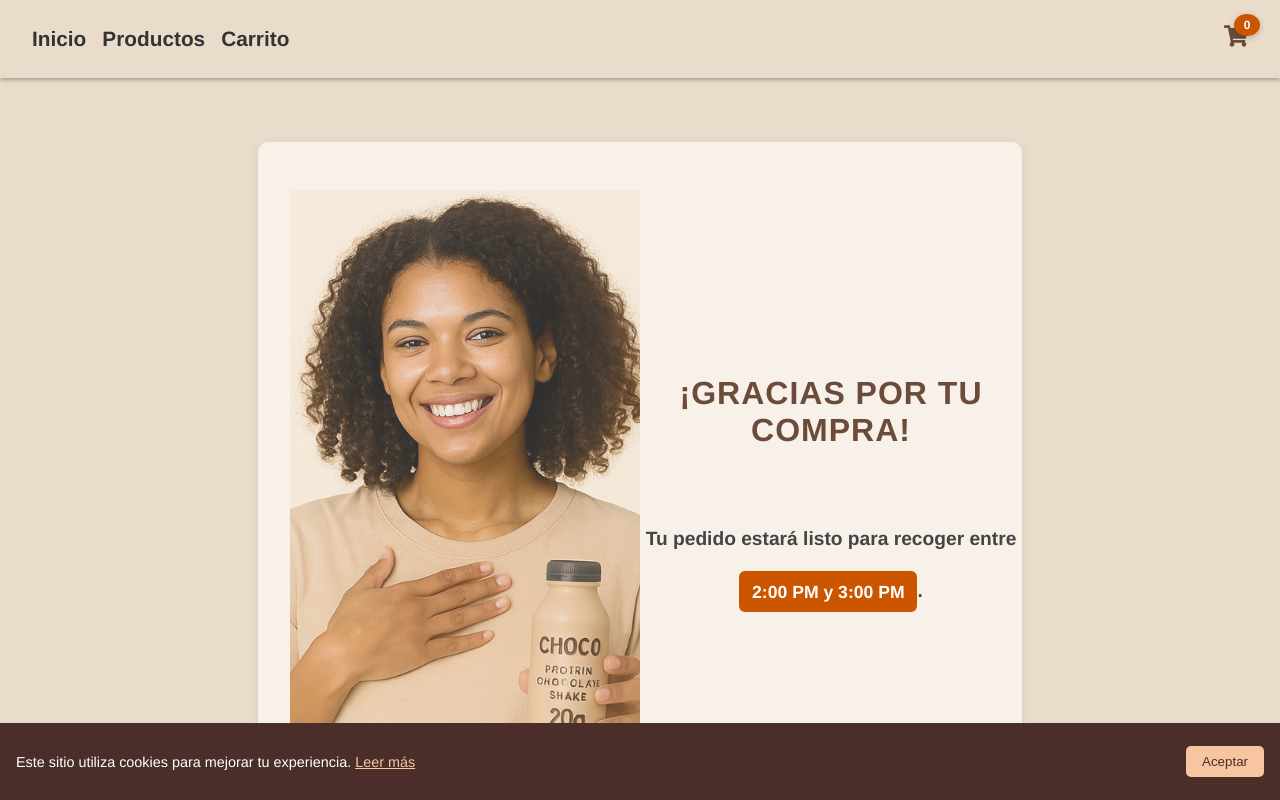
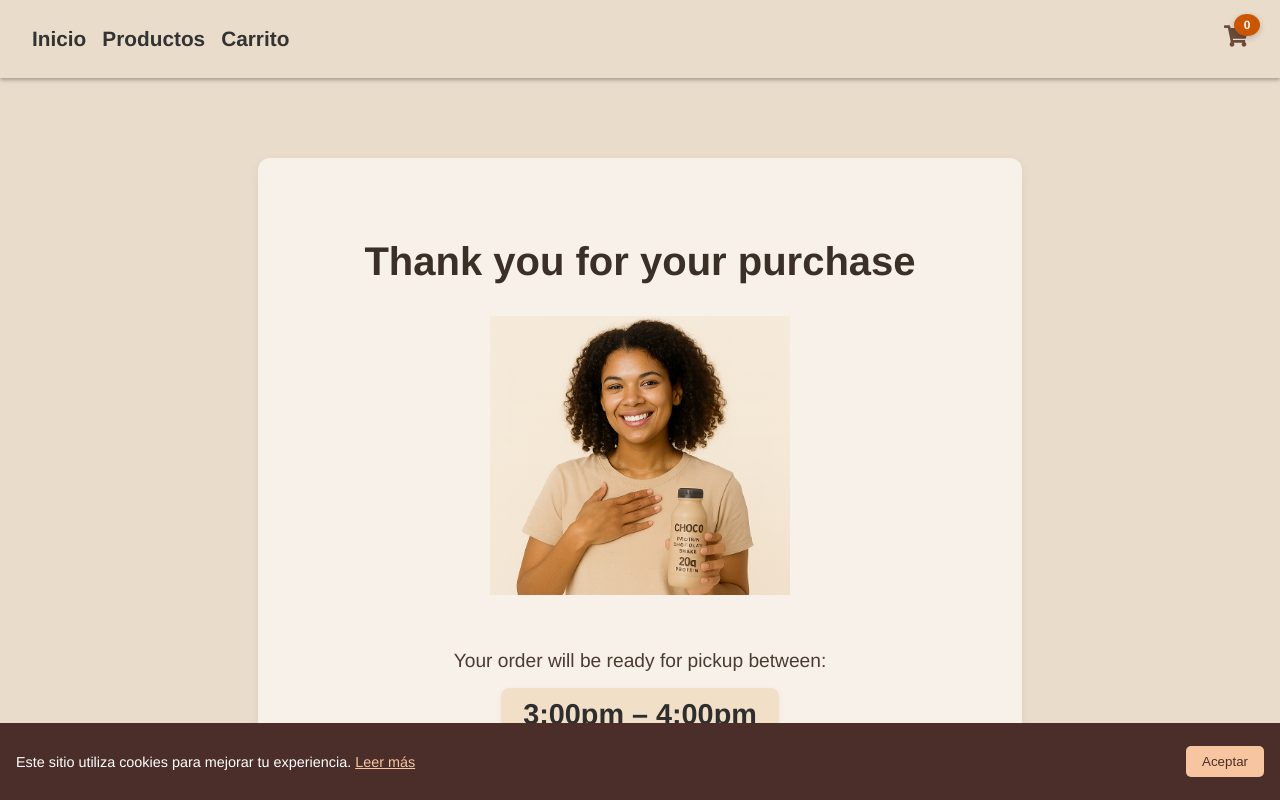
Before and after one commit to SourceRn/chocosEcommerce, a React (Vite) app: page /confirmation in a window 1280 px wide. Shown: the top 800 px of the page. Built offline with nearby package versions, Linux system fonts and the light colour scheme.

Commit message:
cambios en avisos legales

```diff
--- a/src/pages/Cart/Cart.jsx
+++ b/src/pages/Cart/Cart.jsx
@@ -14,11 +14,13 @@ const Cart = () => {
     }
   };
 
+  const total = getTotal();
+
   return (
     <div className='cart-container'>
       <h2>Carrito de Compra</h2>
       {cart.length === 0 ? (
-        <p className="empty-cart">Tu carrito esta vacío</p>
+        <p className="empty-cart">Tu carrito está vacío</p>
       ) : (
         <ul>
           {cart.map((item) => (
@@ -43,8 +45,14 @@ const Cart = () => {
         </ul>
       )}
       <div className="cart-footer">
-        <h3 className='cart-total'>Total: ${getTotal().toFixed(2)}</h3>
-        <Link to="/checkout" className="checkout-btn">Pagar ahora</Link>
+        <h3 className='cart-total'>Total: ${total.toFixed(2)}</h3>
+        {total > 0 ? (
+          <Link to="/checkout" className="checkout-btn">Pagar ahora</Link>
+        ) : (
+          <button className="checkout-btn disabled" disabled>
+            Agrega productos para continuar
+          </button>
+        )}
       </div>
     </div>
   );
--- a/src/pages/Checkout/Checkout.css
+++ b/src/pages/Checkout/Checkout.css
@@ -50,3 +50,44 @@
 .checkout-form button:hover {
   background-color: #1b5e20;
 }
+
+.expiration-input,
+.cvc-input {
+  max-width: 150px;
+}
+
+.checkout-summary {
+  background-color: #f8f1e9;
+  padding: 1rem;
+  border-radius: 6px;
+  margin-bottom: 2rem;
+}
+
+.checkout-summary ul {
+  list-style: none;
+  padding: 0;
+  margin: 0;
+}
+
+.checkout-item {
+  display: flex;
+  justify-content: space-between;
+  padding: 0.5rem 0;
+  border-bottom: 1px solid #ddd;
+  font-size: 0.95rem;
+  color: #4b2e2a;
+}
+
+.checkout-total {
+  margin-top: 1rem;
+  text-align: right;
+  font-size: 1.2rem;
+  font-weight: bold;
+  color: #6b4c3b;
+}
+
+.empty-cart {
+  text-align: center;
+  font-size: 1rem;
+  color: #777;
+}
--- a/src/pages/Checkout/Checkout.jsx
+++ b/src/pages/Checkout/Checkout.jsx
@@ -3,34 +3,53 @@ import { useNavigate } from 'react-router-dom';
 import './Checkout.css';
 import { useCart } from '../../contexts/CartContext';
 
-
 const Checkout = () => {
   const navigate = useNavigate();
-  const { clearCart } = useCart();
+  const { cart, getTotal, clearCart } = useCart();
 
   const handleSubmit = (e) => {
     e.preventDefault();
     clearCart();
-    // Aquí podrías enviar los datos al backend
     navigate('/confirmation');
   };
 
   return (
     <form onSubmit={handleSubmit} className='checkout-form'>
-      <h2>Pago</h2>
+      <h2>Resumen de pago</h2>
+
+      <div className="checkout-summary">
+        {cart.length === 0 ? (
+          <p className="empty-cart">Tu carrito está vacío.</p>
+        ) : (
+          <ul>
+            {cart.map((item) => (
+              <li key={item.id} className="checkout-item">
+                <span>{item.name}</span>
+                <span>x{item.quantity}</span>
+                <span>${(item.price * item.quantity).toFixed(2)}</span>
+              </li>
+            ))}
+          </ul>
+        )}
+        <div className="checkout-total">
+          <strong>Total:</strong> ${getTotal().toFixed(2)}
+        </div>
+      </div>
+
+      <h3>Datos de pago</h3>
 
       <label>Nombre completo</label>
-      <input type="text" placeholder="Juan Pérez"  />
+      <input type="text" placeholder="Juan Pérez" required />
 
       <label>Correo electrónico</label>
-      <input type="email" placeholder="juan@email.com"  />
+      <input type="email" placeholder="juan@email.com" required />
 
       <label>Número de tarjeta</label>
       <input
         type="text"
         placeholder="1234 5678 9012 3456"
         pattern="\d{4} \d{4} \d{4} \d{4}"
-
+        required
       />
 
       <div className="payment-row">
@@ -40,7 +59,8 @@ const Checkout = () => {
             type="text"
             placeholder="MM/AA"
             pattern="\d{2}/\d{2}"
-
+            className='expiration-input'
+            required
           />
         </div>
         <div>
@@ -49,7 +69,8 @@ const Checkout = () => {
             type="text"
             placeholder="123"
             pattern="\d{3}"
-
+            className='cvc-input'
+            required
           />
         </div>
       </div>
--- a/src/pages/Confirmation/Confirmation.css
+++ b/src/pages/Confirmation/Confirmation.css
@@ -1,59 +1,41 @@
 .confirmation {
   background: #f8f1e9;
   padding: 3rem 2rem;
-  border-radius: 10px;
+  border-radius: 12px;
   text-align: center;
-  box-shadow: 0 4px 12px rgba(0, 0, 0, 0.08);
   max-width: 700px;
-  margin: 4rem auto;
+  margin: 5rem auto;
   font-family: 'Helvetica Neue', sans-serif;
   color: #1b1f2b;
-  position: relative;
-  display: flex;
+  box-shadow: 0 4px 12px rgba(0, 0, 0, 0.06);
 }
 
 .confirmation h2 {
-  font-size: 2rem;
-  color: #6b4c3b;
-  margin-bottom: 1rem;
-  text-transform: uppercase;
-  letter-spacing: 1px;
+  font-size: 2.5rem;
+  font-weight: bold;
+  color: #3b3028;
+  margin-bottom: 2rem;
+}
+
+.confirmation-image {
+  max-width: 300px;
+  width: 100%;
+  margin-bottom: 2rem;
 }
 
 .confirmation p {
   font-size: 1.2rem;
-  color: #444;
-  line-height: 1.6;
+  color: #4b3b32;
+  margin-bottom: 1rem;
 }
 
-.confirmation span.pickup-time {
+.pickup-time {
+  font-size: 1.8rem;
+  font-weight: bold;
+  color: #2e2e2e;
+  background-color: #f1dfc7;
   display: inline-block;
-  background-color: #cc5500;
-  color: white;
-  padding: 0.4rem 0.8rem;
-  border-radius: 6px;
-  font-weight: bold;
-  margin-top: 1rem;
-  font-size: 1.1rem;
+  padding: 0.6rem 1.4rem;
+  border-radius: 8px;
+  box-shadow: 0 2px 6px rgba(0,0,0,0.05);
 }
-
-.confirmation-img {
-  background-image: url('../../assets/succesful-purchase.png');
-  background-repeat: no-repeat;
-  background-position: center;
-  background-size: cover;
-  width: 50%;
-  height: 600px;
-  opacity: 0.8;
-}
-
-.confirmation-message {
-  position: absolute;
-  max-width: 400px;
-  left: 50%;
-  align-self: center;
-  display: flex;
-  flex-direction: column;
-  gap: 40px;
-  font-weight: bold;
-}
--- a/src/pages/Confirmation/Confirmation.jsx
+++ b/src/pages/Confirmation/Confirmation.jsx
@@ -4,16 +4,17 @@ import successImage from '../../assets/succesful-purchase.png';
 
 const Confirmation = () => (
   <div className='confirmation'>
-    <div
-      className="confirmation-img"
-    ></div>
-    <div className='confirmation-message'>
-      <h2>¡Gracias por tu compra!</h2>
-      <p>
-        Tu pedido estará listo para recoger entre{' '}
-        <span className="pickup-time">2:00 PM y 3:00 PM</span>.
-      </p>
-    </div>
+    <h2>Thank you for your purchase</h2>
+
+    <img
+      src={successImage}
+      alt="Purchase success"
+      className='confirmation-image'
+    />
+
+    <p>Your order will be ready for pickup between:</p>
+
+    <div className='pickup-time'>3:00pm – 4:00pm</div>
   </div>
 );
 
--- a/src/pages/CookiePolicy/CookiePolicy.jsx
+++ b/src/pages/CookiePolicy/CookiePolicy.jsx
@@ -6,7 +6,7 @@ const CookiePolicy = () => {
       <h1>Política de Cookies</h1>
 
       <p>
-        En <strong>ChocoShop</strong>, utilizamos cookies para mejorar tu experiencia en nuestro sitio web. Esta política explica qué son las cookies, cómo las usamos y cómo puedes controlarlas.
+        En <strong>ChocosElInge</strong>, utilizamos cookies para mejorar tu experiencia en nuestro sitio web. Esta política explica qué son las cookies, cómo las usamos y cómo puedes controlarlas.
       </p>
 
       <h2>¿Qué son las cookies?</h2>
--- a/src/pages/Nosotros/InformacionLegal.jsx
+++ b/src/pages/Nosotros/InformacionLegal.jsx
@@ -21,7 +21,6 @@ const IdentificacionEcommerce = () => {
       <h2>Métodos de Pago Aceptados</h2>
       <ul>
         <li>Tarjeta de crédito y débito (Visa, Mastercard, AMEX)</li>
-        <li>PayPal</li>
       </ul>
 
       <h2>Políticas de Entrega</h2>
@@ -31,7 +30,7 @@ const IdentificacionEcommerce = () => {
 
       <h2>Política de Cancelaciones y Devoluciones</h2>
       <p>
-        Puedes cancelar tu pedido antes de que sea enviado. Las devoluciones se aceptan dentro de los 7 días posteriores a la entrega, siempre que el producto no haya sido abierto o usado.
+        Puedes cancelar tu pedido dentro de un tiempo de 1 hora después de realizarlo. Las devoluciones solo se aceptan si el ticket de compra es distinto a lo que le esta siendo entregado.
       </p>
 
       <h2>Jurisdicción</h2>
--- a/src/pages/PrivacityAdvice/PrivacityAdvice.jsx
+++ b/src/pages/PrivacityAdvice/PrivacityAdvice.jsx
@@ -31,7 +31,7 @@ const PrivacityAdvice = () => (
     </p>
     <h2>Cumplimiento de Protección de Datos</h2>
     <p>
-      En <strong>ChocoShop</strong> cumplimos con la{" "}
+      En <strong>ChocosElInge</strong> cumplimos con la{" "}
       <strong>
         Ley Federal de Protección de Datos Personales en Posesión de los
         Particulares
--- a/src/pages/TermsAndConditions/TermsAndConditions.jsx
+++ b/src/pages/TermsAndConditions/TermsAndConditions.jsx
@@ -22,11 +22,11 @@ const TermsAndConditions = () => (
         Seleccione los productos que desea adquirir y agréguelos al carrito de
         compras.
       </li>
-      <li>Complete el formulario de datos personales y dirección de envío.</li>
+      <li>Complete el formulario de datos personales.</li>
       <li>Elija el método de pago y confirme su pedido.</li>
       <li>
         Recibirá un correo electrónico de confirmación con los detalles de su
-        compra.
+        compra y horario para tomar su pedido.
       </li>
     </ul>
     <h2>2. Precios y Pagos</h2>
@@ -39,10 +39,10 @@ const TermsAndConditions = () => (
         Nos reservamos el derecho de modificar los precios en cualquier momento.
       </li>
     </ul>
-    <h2>3. Envíos y Entregas</h2>
+    <h2>3. Entregas</h2>
     <ul>
       <li>
-        Los envíos se realizan a la dirección proporcionada por el cliente.
+        Los pedidos son agendados y preparados 1 hora después de pedirlos, el cliente debe pasar a recogerlos, dado el caso se exceda un tiempo de 6 horas una vez hecho el pedido automáticamente es cancelado.
       </li>
       <li>
         El tiempo estimado de entrega se indica durante el proceso de compra.
@@ -52,16 +52,7 @@ const TermsAndConditions = () => (
     <h2>4. Devoluciones y Reembolsos</h2>
     <ul>
       <li>
-        Puede solicitar la devolución de un producto dentro de los 14 días
-        posteriores a la recepción.
-      </li>
-      <li>
-        El producto debe estar en perfectas condiciones y en su empaque
-        original.
-      </li>
-      <li>
-        Los reembolsos se procesarán una vez recibido y verificado el producto
-        devuelto.
+        Solo se pueden realizar devoluciones y reembolsos si el pedido resulta distinto al pedido en el E-Commerce, caso contrario coincida, no se podrán hacer cambios.
       </li>
     </ul>
     <h2>5. Protección de Datos</h2>
```
